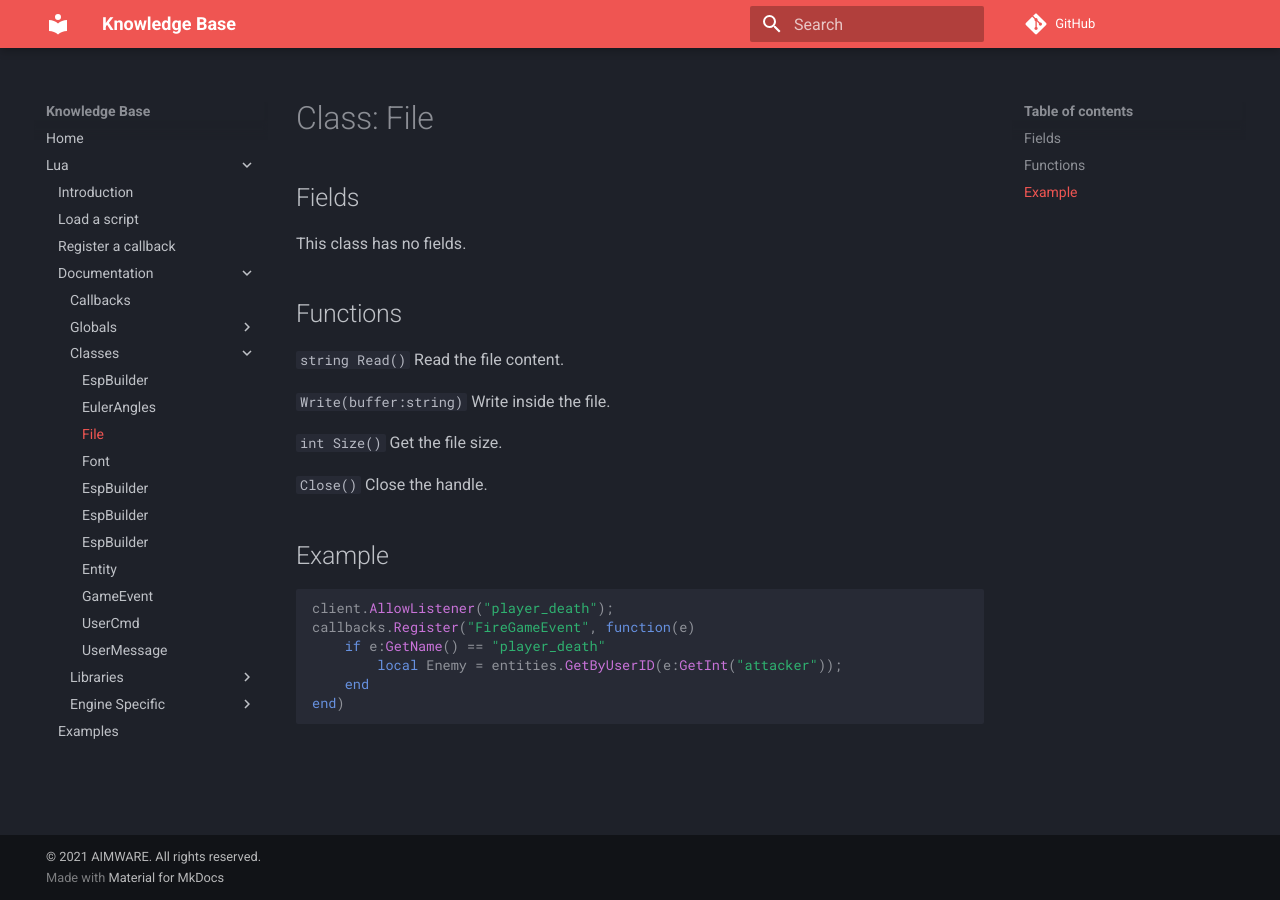
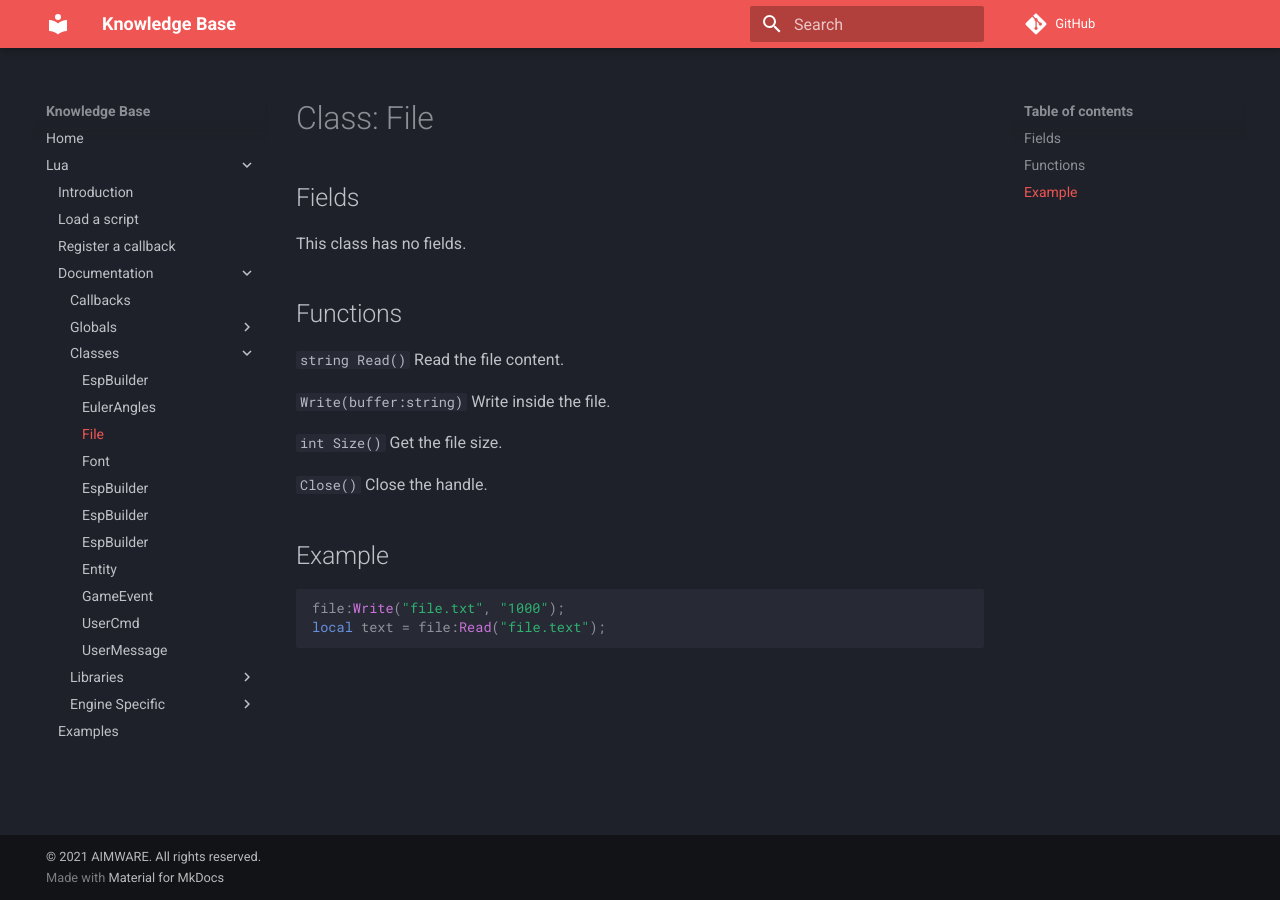
Before and after one commit to Ninaligo/aimware-web-kb, an MkDocs documentation site: the page built from private/lua/docs/class/file.md, in a window 1280 px wide. Built offline with MkDocs 1.6.1 and Material for MkDocs 9.7.7, drawn with Linux system fonts in a browser that asks for light colours; comment, search, counter and statistics services are not loaded.

Commit message:
added a example on file class

````diff
--- a/private/lua/docs/class/file.md
+++ b/private/lua/docs/class/file.md
@@ -14,10 +14,6 @@ This class has no fields.
 
 ## Example
 ```lua
-client.AllowListener("player_death");
-callbacks.Register("FireGameEvent", function(e)
-    if e:GetName() == "player_death"
-		local Enemy = entities.GetByUserID(e:GetInt("attacker"));
-    end
-end)
+file:Write("file.txt", "1000");
+local text = file:Read("file.text");
 ```
````
